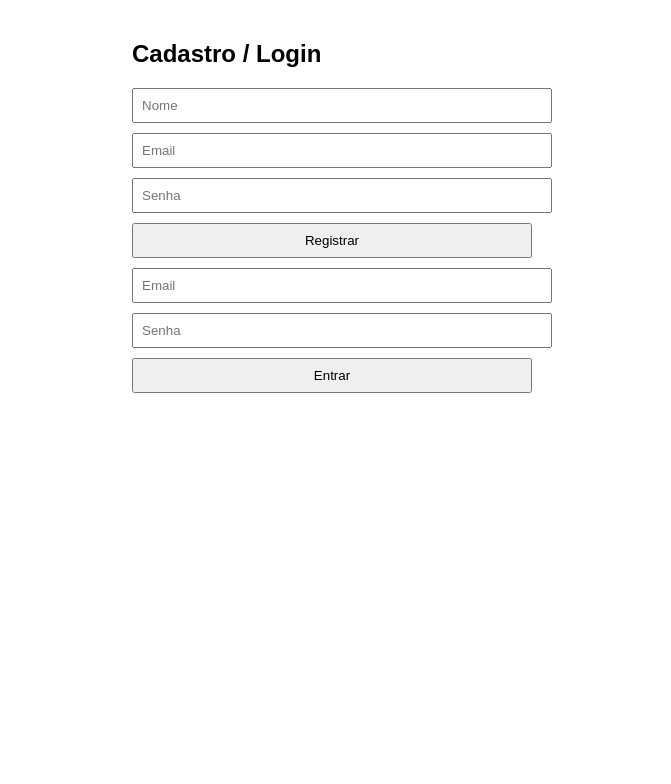
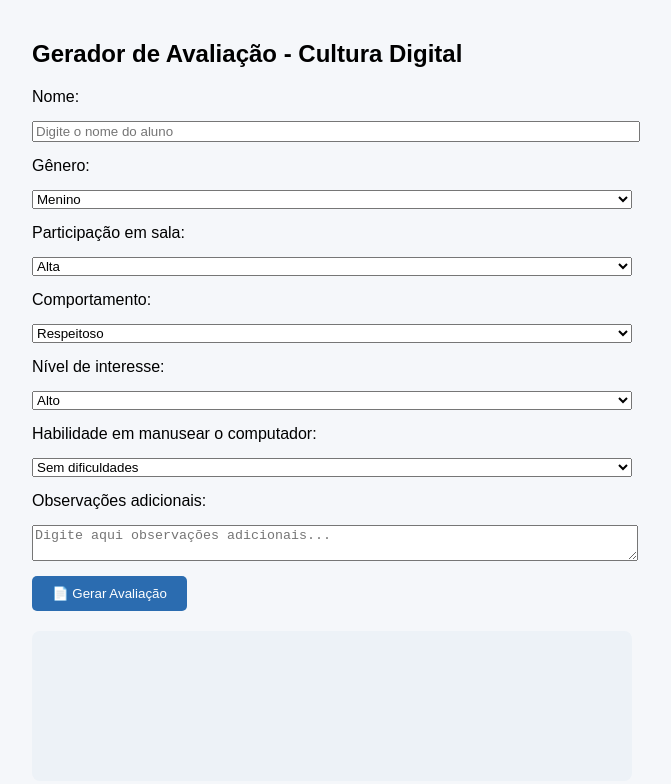
Before and after one commit to brtakamitsu/site, a plain HTML site: page index.html in a window 1280 px wide. Shown: the whole page, without its empty margins (308-979 px from the left). Drawn offline with Linux system fonts and the light colour scheme.

Commit message:
Update index.html

```diff
--- a/index.html
+++ b/index.html
@@ -1,126 +1,202 @@
 <!DOCTYPE html>
 <html lang="pt-BR">
 <head>
-  <meta charset="UTF-8">
-  <title>Login com Firebase + Firestore2</title>
-  <style>
-    body { font-family: Arial, sans-serif; max-width: 400px; margin: auto; padding: 20px; }
-    input, button { display: block; width: 100%; margin: 10px 0; padding: 8px; }
-    .hidden { display: none; }
-    #userData { background: #f1f1f1; padding: 10px; border-radius: 8px; margin-top: 10px; }
-  </style>
+<meta charset="UTF-8" />
+<meta name="viewport" content="width=device-width, initial-scale=1" />
+<title>Gerador de Avaliação - Cultura Digital</title>
+<style>
+  /* (Você pode copiar o CSS estiloso que eu te mandei antes aqui) */
+  /* Por brevidade, deixo só um estilo simples */
+  body {
+    font-family: Arial, sans-serif;
+    padding: 20px;
+    max-width: 600px;
+    margin: auto;
+    background: #f5f7fa;
+  }
+  label, select, input, textarea, button {
+    display: block;
+    width: 100%;
+    margin-bottom: 15px;
+  }
+  button {
+    width: auto;
+    padding: 10px 20px;
+    background: #2b6cb0;
+    color: white;
+    border: none;
+    cursor: pointer;
+    border-radius: 5px;
+  }
+  #resultado {
+    margin-top: 20px;
+    padding: 15px;
+    background: #edf2f7;
+    border-radius: 8px;
+    min-height: 120px;
+    white-space: pre-wrap;
+  }
+</style>
 </head>
 <body>
-  <h2>Cadastro / Login</h2>
 
-  <!-- Formulário de registro -->
-  <div id="registerDiv">
-    <input id="regName" type="text" placeholder="Nome">
-    <input id="regEmail" type="email" placeholder="Email">
-    <input id="regPassword" type="password" placeholder="Senha">
-    <button id="registerBtn">Registrar</button>
-  </div>
+<h2>Gerador de Avaliação - Cultura Digital</h2>
 
-  <!-- Formulário de login -->
-  <div id="loginDiv">
-    <input id="loginEmail" type="email" placeholder="Email">
-    <input id="loginPassword" type="password" placeholder="Senha">
-    <button id="loginBtn">Entrar</button>
-  </div>
+<label for="nome">Nome:</label>
+<input type="text" id="nome" placeholder="Digite o nome do aluno" />
 
-  <!-- Status e mensagens -->
-  <p id="status"></p>
+<label for="genero">Gênero:</label>
+<select id="genero">
+  <option value="menino">Menino</option>
+  <option value="menina">Menina</option>
+  <option value="outro">Outro</option>
+</select>
 
-  <!-- Área do usuário logado -->
-  <div id="userArea" class="hidden">
-    <h3>Bem-vindo, <span id="displayName"></span>!</h3>
-    <div id="userData"></div>
-    <button id="logoutBtn">Sair</button>
-  </div>
+<label for="participacao">Participação em sala:</label>
+<select id="participacao">
+  <option value="alta">Alta</option>
+  <option value="media">Média</option>
+  <option value="baixa">Baixa</option>
+</select>
 
-  <!-- Firebase SDK -->
-  <script type="module">
-    import { initializeApp } from "https://www.gstatic.com/firebasejs/10.13.0/firebase-app.js";
-    import { getAuth, createUserWithEmailAndPassword, signInWithEmailAndPassword, signOut, onAuthStateChanged }
-      from "https://www.gstatic.com/firebasejs/10.13.0/firebase-auth.js";
-    import { getFirestore, setDoc, doc, getDoc }
-      from "https://www.gstatic.com/firebasejs/10.13.0/firebase-firestore.js";
+<label for="comportamento">Comportamento:</label>
+<select id="comportamento">
+  <option value="respeitoso">Respeitoso</option>
+  <option value="colaborativo">Colaborativo</option>
+  <option value="cuidadoso">Cuidadoso</option>
+  <option value="conflituoso">Conflituoso</option>
+</select>
 
-    // CONFIGURAÇÃO DO FIREBASE (cole a sua aqui)
-    const firebaseConfig = {
-      apiKey: "AIzaSyC1FvjEuCO_w6RPGlecR3pqalaawbrbVLQ",
-      authDomain: "geradorparecer.firebaseapp.com",
-      projectId: "geradorparecer",
-      storageBucket: "geradorparecer.firebasestorage.app",
-      messagingSenderId: "618649414057,
-      appId: "G-BH3H4VN3GB"
+<label for="interesse">Nível de interesse:</label>
+<select id="interesse">
+  <option value="alto">Alto</option>
+  <option value="medio">Médio</option>
+  <option value="baixo">Baixo</option>
+</select>
+
+<label for="habilidadeComputador">Habilidade em manusear o computador:</label>
+<select id="habilidadeComputador">
+  <option value="sem dificuldades">Sem dificuldades</option>
+  <option value="com algumas dificuldades">Com algumas dificuldades</option>
+  <option value="necessita de apoio constante">Necessita de apoio constante</option>
+</select>
+
+<label for="observacoes">Observações adicionais:</label>
+<textarea id="observacoes" placeholder="Digite aqui observações adicionais..."></textarea>
+
+<button onclick="criarAvaliacao()">📄 Gerar Avaliação</button>
+
+<div id="resultado" aria-live="polite"></div>
+
+<script>
+  function fraseAleatoria(array) {
+    return array[Math.floor(Math.random() * array.length)];
+  }
+
+  function criarAvaliacao() {
+    const nome = document.getElementById('nome').value.trim();
+    const genero = document.getElementById('genero').value;
+    const participacao = document.getElementById('participacao').value;
+    const comportamento = document.getElementById('comportamento').value;
+    const interesse = document.getElementById('interesse').value;
+    const habilidadeComputador = document.getElementById('habilidadeComputador').value;
+    const observacoes = document.getElementById('observacoes').value.trim();
+
+    if (!nome) {
+      alert('Por favor, preencha o nome.');
+      return;
+    }
+
+    const frasesParticipacao = {
+      alta: [
+        "demonstrou grande engajamento e interesse durante as aulas, participando ativamente das atividades propostas e contribuindo positivamente para o ambiente de aprendizagem",
+        "esteve sempre presente nas discussões e tarefas, mostrando entusiasmo e dedicação ao longo do trimestre",
+        "participou com entusiasmo e colaborou efetivamente nas atividades em grupo, evidenciando compromisso com o próprio aprendizado"
+      ],
+      media: [
+        "participou de forma consistente, mostrando boa interação com a turma e interesse nas atividades propostas",
+        "esteve atento e colaborou em vários momentos, evidenciando um envolvimento gradual com os conteúdos trabalhados",
+        "demonstrou interesse e contribuiu de maneira significativa em diversas atividades, buscando sempre melhorar"
+      ],
+      baixa: [
+        "teve uma participação mais reservada, aproveitando os momentos de interação para aprender e observar",
+        "interagiu pontualmente, mas pode ampliar seu envolvimento nas atividades para potencializar o aprendizado",
+        "aproveitou as oportunidades de participação quando se sentiu confortável, com espaço para desenvolver maior engajamento"
+      ]
     };
 
-    const app = initializeApp(firebaseConfig);
-    const auth = getAuth(app);
-    const db = getFirestore(app);
+    const frasesComportamento = {
+      respeitoso: [
+        "Mantém uma postura respeitosa e cordial com colegas e professores, colaborando para um ambiente harmonioso e saudável",
+        "Demonstra respeito e consideração no ambiente escolar, valorizando o convívio social e o trabalho em grupo",
+        "Trata todos com cordialidade e atenção, contribuindo para o fortalecimento das relações interpessoais na turma"
+      ],
+      colaborativo: [
+        "Colabora ativamente com o grupo e incentiva o trabalho em equipe, fortalecendo o espírito coletivo",
+        "Contribui para o trabalho coletivo e ajuda colegas quando necessário, demonstrando empatia e responsabilidade",
+        "Mostra espírito de equipe e disposição para apoiar os demais, promovendo um ambiente colaborativo e positivo"
+      ],
+      cuidadoso: [
+        "Cuida dos materiais e recursos utilizados, prezando pela organização e bom uso dos equipamentos",
+        "Demonstra atenção aos detalhes e zelo com os equipamentos, contribuindo para a conservação dos recursos da escola",
+        "Preocupa-se em manter o espaço de trabalho limpo e organizado, respeitando as normas e o ambiente escolar"
+      ],
+      conflituoso: [
+        "Envolve-se em constantes conflitos, o que requer a intervenção do professor para mediar situações e garantir um ambiente adequado",
+        "Apresenta dificuldades em lidar com situações de conflito, demandando atenção especial e acompanhamento contínuo",
+        "Necessita de acompanhamento para administrar conflitos e promover um ambiente mais harmonioso, buscando desenvolver habilidades socioemocionais"
+      ]
+    };
 
-    // Função de registro
-    async function register() {
-      const name = document.getElementById("regName").value;
-      const email = document.getElementById("regEmail").value;
-      const password = document.getElementById("regPassword").value;
+    const frasesInteresse = {
+      alto: [
+        "Busca sempre explorar e compreender os temas abordados, demonstrando curiosidade e vontade de aprofundar o conhecimento",
+        "Demonstra grande interesse pelos conteúdos trabalhados, participando ativamente e questionando para ampliar sua aprendizagem",
+        "Mostra entusiasmo nas atividades propostas, o que favorece seu desenvolvimento e progresso acadêmico"
+      ],
+      medio: [
+        "Mantém um bom nível de interesse nas atividades, participando com constância e atenção",
+        "Mostra disposição para aprender e explorar os temas de forma gradual, apresentando progressos contínuos",
+        "Demonstra curiosidade e atenção nas propostas realizadas, com potencial para ampliar seu envolvimento"
+      ],
+      baixo: [
+        "Mostra interesse em pontos específicos, mas pode ampliar esse engajamento para melhor aproveitamento das aulas",
+        "Participa de forma seletiva, com potencial para maior envolvimento nas atividades propostas",
+        "Demonstra curiosidade em momentos-chave das aulas, com espaço para desenvolver maior interesse e participação"
+      ]
+    };
 
-      try {
-        const userCredential = await createUserWithEmailAndPassword(auth, email, password);
-        await setDoc(doc(db, "users", userCredential.user.uid), { name, email });
-        document.getElementById("status").innerText = "Cadastro realizado!";
-        console.log("Usuário registrado:", userCredential.user.uid);
-      } catch (error) {
-        document.getElementById("status").innerText = error.message;
-        console.error("Erro no registro:", error);
-      }
+    const frasesHabilidadeComputador = {
+      "sem dificuldades": [
+        "Manuseia o computador com facilidade e segurança, realizando as tarefas com autonomia e confiança",
+        "Demonstrou boa habilidade ao utilizar os recursos digitais disponíveis, facilitando seu aprendizado",
+        "Apresenta confiança no uso das ferramentas tecnológicas durante as atividades, o que contribui para seu desenvolvimento"
+      ],
+      "com algumas dificuldades": [
+        "Enfrenta algumas dificuldades no manuseio do computador, mas tem se esforçado para superar os desafios e melhorar suas habilidades",
+        "Apresenta desafios pontuais no uso das ferramentas digitais, com progresso contínuo e determinação",
+        "Precisa de apoio em certas etapas, mas está evoluindo no aprendizado tecnológico e buscando autonomia"
+      ],
+      "necessita de apoio constante": [
+        "Necessita de apoio constante para realizar atividades no computador, demonstrando esforço para aprender e progredir",
+        "Encontra dificuldades significativas no manuseio das ferramentas digitais, requerendo acompanhamento próximo do professor",
+        "Depende de orientação frequente para utilização dos recursos tecnológicos, mas mostra empenho e interesse em melhorar"
+      ]
+    };
+
+    // Construindo a avaliação
+    let avaliacao = `Durante as aulas de Cultura Digital, ${nome} ${fraseAleatoria(frasesParticipacao[participacao])}. `;
+    avaliacao += `${fraseAleatoria(frasesComportamento[comportamento])}. `;
+    avaliacao += `${fraseAleatoria(frasesInteresse[interesse])}. `;
+    avaliacao += `${fraseAleatoria(frasesHabilidadeComputador[habilidadeComputador])}.`;
+
+    if (observacoes) {
+      avaliacao += ` ${observacoes}`;
     }
 
-    // Função de login
-    async function login() {
-      const email = document.getElementById("loginEmail").value;
-      const password = document.getElementById("loginPassword").value;
+    document.getElementById('resultado').innerText = avaliacao;
+  }
+</script>
 
-      try {
-        const userCredential = await signInWithEmailAndPassword(auth, email, password);
-        document.getElementById("status").innerText = "Login bem-sucedido!";
-        console.log("Usuário logado:", userCredential.user.uid);
-      } catch (error) {
-        document.getElementById("status").innerText = error.message;
-        console.error("Erro no login:", error);
-      }
-    }
-
-    // Função de logout
-    async function logout() {
-      await signOut(auth);
-      console.log("Usuário deslogado");
-    }
-
-    // Observa mudanças no login
-    onAuthStateChanged(auth, async (user) => {
-      if (user) {
-        document.getElementById("registerDiv").classList.add("hidden");
-        document.getElementById("loginDiv").classList.add("hidden");
-        document.getElementById("userArea").classList.remove("hidden");
-
-        const docSnap = await getDoc(doc(db, "users", user.uid));
-        if (docSnap.exists()) {
-          document.getElementById("displayName").innerText = docSnap.data().name;
-          document.getElementById("userData").innerText = JSON.stringify(docSnap.data(), null, 2);
-        }
-      } else {
-        document.getElementById("registerDiv").classList.remove("hidden");
-        document.getElementById("loginDiv").classList.remove("hidden");
-        document.getElementById("userArea").classList.add("hidden");
-      }
-    });
-
-    // Liga botões às funções
-    document.getElementById("registerBtn").addEventListener("click", register);
-    document.getElementById("loginBtn").addEventListener("click", login);
-    document.getElementById("logoutBtn").addEventListener("click", logout);
-  </script>
 </body>
 </html>
```
